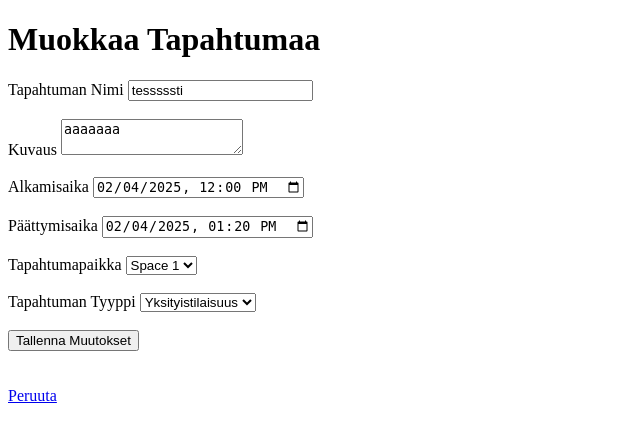
After one commit to Aleksi1233/tapahtumakalenteri, a Flask app: page /edit_event/10 in a window 1280 px wide. The commit adds this page. Shown: the top 442 px of the page, without its empty margins (0-640 px from the left). Run offline with Flask 3, Linux system fonts and the light colour scheme; a user stored in the database is signed in; data comes from the database, SQL or seed files in the repository; both versions use the stored data as it was after the commit.

Commit message:
Added the option to update or delete own events when logged in via my_events.html, improvements to the main page calendars

```diff
--- a/app.py
+++ b/app.py
@@ -94,7 +94,7 @@ def new_event():
         event_start = request.form["event-start"]
         event_end = request.form["event-end"]
         event_space = request.form.get("event-space", "default")
-        event_type = request.form["event-type"]  # Get the event type from the form
+        event_type = request.form["event-type"]  # You need to use event_type
 
         start_hour = int(event_start.split("T")[1].split(":")[0])
         end_hour = int(event_end.split("T")[1].split(":")[0])
@@ -104,12 +104,13 @@ def new_event():
             return redirect(url_for("new_event"))
 
         if events.check_event_space_availability(event_start, event_end, event_space):
-            # Pass event_type when adding the event
-            events.add_event(title, description, event_start, event_end, event_space, event_type)
-            flash(f"Tapahtuma '{title}' luotiin onnistuneesti!", "success")
+            # Pass event_type along with other parameters
+            username = session["username"]
+            events.add_event(title, description, event_start, event_end, event_space, event_type, username)
+            flash(f"Event '{title}' created successfully!", "success")
             return redirect(url_for("new_event"))
         else:
-            flash("Tapahtumatila ei ole käytettävissä valittuna aikana.", "danger")
+            flash("Event space is not available for the selected time.", "danger")
             return redirect(url_for("new_event"))
 
     return render_template("new_event.html")
@@ -133,6 +134,64 @@ def event_list():
             continue
 
     return render_template("index.html", events_by_space=events_by_space)
+
+
+@app.route("/my_events")
+def my_events():
+    if "username" not in session:
+        flash("Sinun täytyy kirjautua sisään nähdäksesi omat tapahtumat.", "danger")
+        return redirect(url_for("login"))
+
+    # Fetch events that belong to the logged-in user
+    events_list = events.get_user_events(session["username"])
+    return render_template("my_events.html", events=events_list)
+
+
+@app.route("/edit_event/<int:event_id>", methods=["GET", "POST"])
+def edit_event(event_id):
+    if "username" not in session:
+        flash("Sinun täytyy kirjautua sisään muokataksesi tapahtumaa.", "danger")
+        return redirect(url_for("login"))
+
+    event = events.get_event_by_id(event_id)
+
+    if event is None or event["username"] != session["username"]:
+        flash("Tätä tapahtumaa ei löydy tai et omista tätä tapahtumaa.", "danger")
+        return redirect(url_for("my_events"))
+
+    if request.method == "POST":
+        # Get updated event details from the form
+        title = request.form["title"]
+        description = request.form["description"]
+        event_start = request.form["event-start"]
+        event_end = request.form["event-end"]
+        event_space = request.form["event-space"]
+        event_type = request.form["event-type"]
+
+        # Update event in the database
+        events.update_event(event_id, title, description, event_start, event_end, event_space, event_type)
+        flash("Tapahtuma päivitetty onnistuneesti!", "success")
+        return redirect(url_for("my_events"))
+
+    return render_template("edit_event.html", event=event)
+
+
+@app.route("/delete_event/<int:event_id>")
+def delete_event(event_id):
+    if "username" not in session:
+        flash("Sinun täytyy kirjautua sisään poistaaksesi tapahtuman.", "danger")
+        return redirect(url_for("login"))
+
+    event = events.get_event_by_id(event_id)
+
+    if event is None or event["username"] != session["username"]:
+        flash("Tätä tapahtumaa ei löydy tai et omista tätä tapahtumaa.", "danger")
+        return redirect(url_for("my_events"))
+
+    # Delete event from the database
+    events.delete_event(event_id)
+    flash("Tapahtuma poistettu onnistuneesti!", "success")
+    return redirect(url_for("my_events"))
 
 
 @app.route("/register")
--- a/events.py
+++ b/events.py
@@ -1,4 +1,5 @@
 import db
+
 
 def get_all_events():
     sql = (
@@ -16,18 +17,18 @@ def get_all_events():
             "event_start": event_start,
             "event_end": event_end,
             "event_space": event_space,
-            "event_type": event_type  # Added event_type to the result
+            "event_type": event_type
         })
 
     return events
 
 
-def add_event(title, description, event_start, event_end, event_space, event_type):
+def add_event(title, description, event_start, event_end, event_space, event_type, username):
     sql = (
-        "INSERT INTO events (title, description, event_start, event_end, event_space, event_type) "
-        "VALUES (?, ?, ?, ?, ?, ?)"
+        "INSERT INTO events (title, description, event_start, event_end, event_space, event_type, username) "
+        "VALUES (?, ?, ?, ?, ?, ?, ?)"
     )
-    db.execute(sql, [title, description, event_start, event_end, event_space, event_type])  # Include event_type
+    db.execute(sql, [title, description, event_start, event_end, event_space, event_type, username])
 
 
 def check_event_space_availability(event_start, event_end, event_space):
@@ -56,7 +57,81 @@ def get_events_by_space(event_space):
             "title": title,
             "event_start": event_start,
             "event_end": event_end,
-            "event_type": event_type  # Added event_type to the result
+            "event_type": event_type
         })
 
     return events
+
+
+def get_user_events(username):
+    """Get events created by the logged-in user."""
+    sql = """
+        SELECT id, title, description, event_start, event_end, event_space, event_type
+        FROM events
+        WHERE username = ?
+        ORDER BY event_start
+    """
+    result = db.query(sql, [username])
+
+    events = []
+    for event_id, title, description, event_start, event_end, event_space, event_type in result:
+        events.append({
+            "id": event_id,
+            "title": title,
+            "description": description,
+            "event_start": event_start,
+            "event_end": event_end,
+            "event_space": get_space_name(event_space),  # Convert space code to human-readable name
+            "event_type": event_type
+        })
+    return events
+
+
+def get_event_by_id(event_id):
+    """Get an event by its ID."""
+    sql = """
+        SELECT id, title, description, event_start, event_end, event_space, event_type, username
+        FROM events
+        WHERE id = ?
+    """
+    result = db.query(sql, [event_id])
+    if result:
+        event_id, title, description, event_start, event_end, event_space, event_type, username = result[0]
+        return {
+            "id": event_id,
+            "title": title,
+            "description": description,
+            "event_start": event_start,
+            "event_end": event_end,
+            "event_space": event_space,
+            "event_type": event_type,
+            "username": username
+        }
+    return None
+
+
+def update_event(event_id, title, description, event_start, event_end, event_space, event_type):
+    """Update an event in the database."""
+    sql = """
+        UPDATE events
+        SET title = ?, description = ?, event_start = ?, event_end = ?, event_space = ?, event_type = ?
+        WHERE id = ?
+    """
+    db.execute(sql, [title, description, event_start, event_end, event_space, event_type, event_id])
+
+
+def delete_event(event_id):
+    """Delete an event from the database."""
+    sql = "DELETE FROM events WHERE id = ?"
+    db.execute(sql, [event_id])
+
+
+def get_space_name(space_code):
+    """Convert space code to human-readable space name."""
+    mapping = {
+        'space1': 'Auditorio',
+        'space2': 'Sala A',
+        'space3': 'Sala B',
+        # Add more mappings if necessary
+    }
+    return mapping.get(space_code, space_code)  # Return the space code itself if not found in the mapping
--- /dev/null
+++ b/templates/edit_event.html
@@ -0,0 +1,45 @@
+<!DOCTYPE html>
+<html lang="fi">
+<head>
+    <meta charset="UTF-8">
+    <title>Muokkaa Tapahtumaa</title>
+</head>
+<body>
+    <h1>Muokkaa Tapahtumaa</h1>
+
+    <form method="POST">
+        <label for="title">Tapahtuman Nimi</label>
+        <input type="text" id="title" name="title" value="{{ event.title }}" required><br><br>
+
+        <label for="description">Kuvaus</label>
+        <textarea id="description" name="description" required>{{ event.description }}</textarea><br><br>
+
+        <label for="event-start">Alkamisaika</label>
+        <input type="datetime-local" id="event-start" name="event-start" value="{{ event.event_start }}" required><br><br>
+
+        <label for="event-end">Päättymisaika</label>
+        <input type="datetime-local" id="event-end" name="event-end" value="{{ event.event_end }}" required><br><br>
+
+        <label for="event-space">Tapahtumapaikka</label>
+        <select name="event-space" id="event-space">
+            <option value="space1" {% if event.event_space == "space1" %}selected{% endif %}>Space 1</option>
+            <option value="space2" {% if event.event_space == "space2" %}selected{% endif %}>Space 2</option>
+            <option value="space3" {% if event.event_space == "space3" %}selected{% endif %}>Space 3</option>
+        </select><br><br>
+
+        <label for="event-type">Tapahtuman Tyyppi</label>
+        <select name="event-type" id="event-type">
+            <option value="yksityistilaisuus" {% if event.event_type == "yksityistilaisuus" %}selected{% endif %}>Yksityistilaisuus</option>
+            <option value="koulutus" {% if event.event_type == "koulutus" %}selected{% endif %}>Koulutus</option>
+            <option value="kokous" {% if event.event_type == "kokous" %}selected{% endif %}>Kokous</option>
+            <option value="juhla" {% if event.event_type == "juhla" %}selected{% endif %}>Juhla</option>
+            <option value="muu" {% if event.event_type == "muu" %}selected{% endif %}>Muu</option>
+        </select><br><br>
+
+        <button type="submit">Tallenna Muutokset</button>
+    </form>
+
+    <br><br>
+    <a href="/my_events">Peruuta</a>
+</body>
+</html>
```
Also changed, not shown: templates/index.html (+4 -4 lines), templates/my_events.html (added, +56 -0 lines), database.db, 2 other files.
